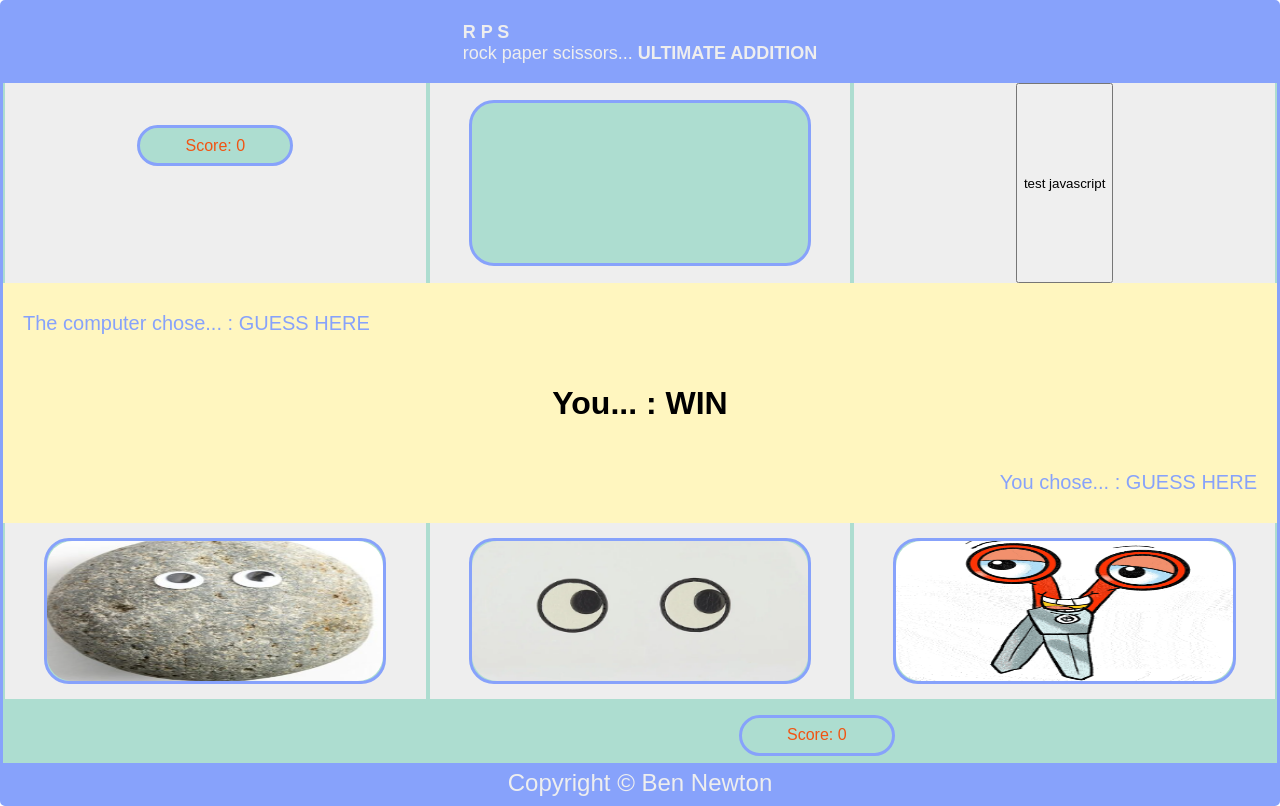
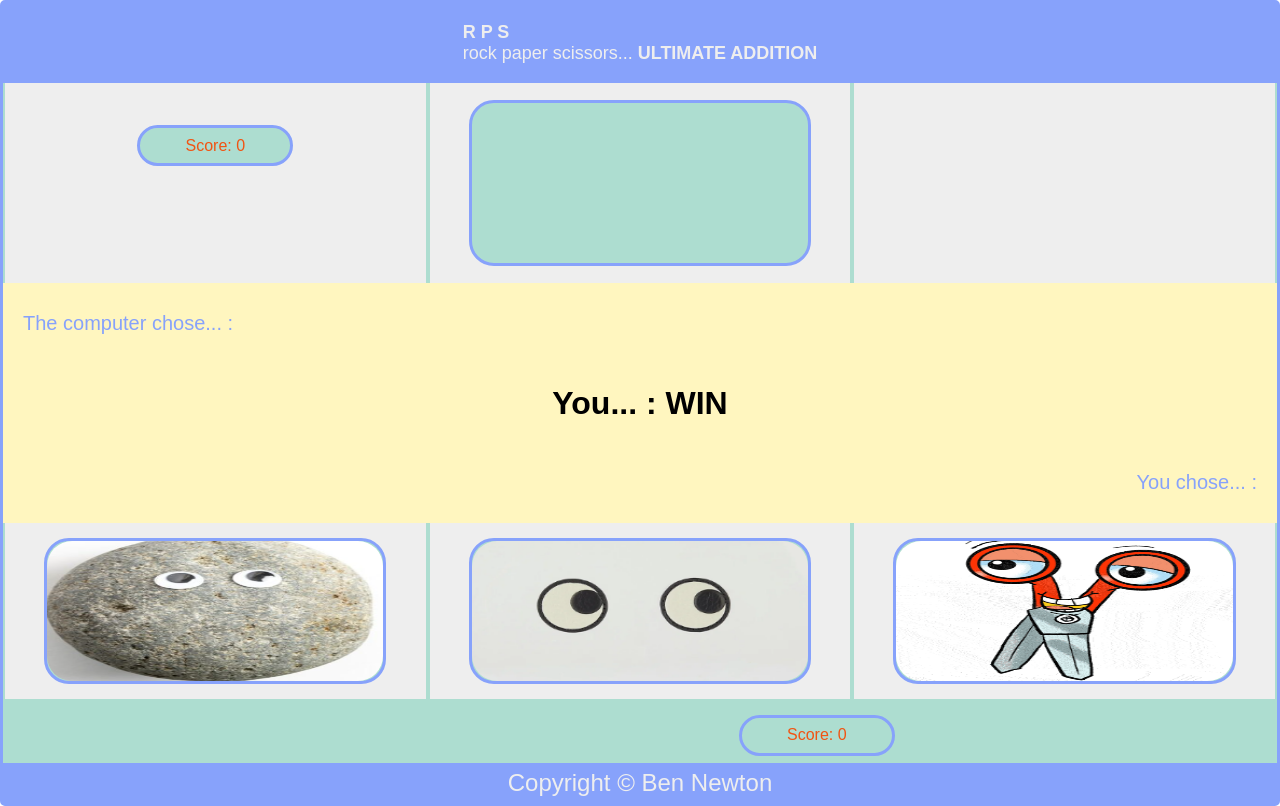
Before and after one commit to BenNewton1991/rps, a plain HTML site: page index.html in a window 1280 px wide. Drawn offline with Linux system fonts and the light colour scheme.

Commit message:
removed testing elements

```diff
--- a/index.html
+++ b/index.html
@@ -38,7 +38,7 @@
 
         </div>
         <div class="container_3">
-            <input type="button" onclick=computer_guess() value="test javascript">
+
 
         </div>
 
@@ -47,14 +47,14 @@
 
     <div class="content">
         <div class="computer_guess">
-            <p class="computer_text">The computer chose... : <span id="cg"> GUESS HERE</span></p>
+            <p class="computer_text">The computer chose... : <span id="cg"> </span></p>
         </div>
         <div class="winner">
             <p class="winner_text">You... : <span class="win" id="wl">WIN</span></p>
 
         </div>
         <div class="player_guess">
-            <p class="player_text">You chose... : <span id="p_guess"> GUESS HERE</span></p>
+            <p class="player_text">You chose... : <span id="p_guess"> </span></p>
 
         </div>
 
```
